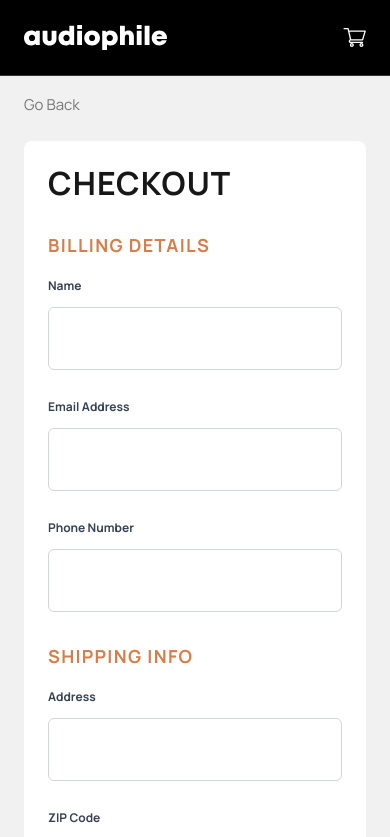
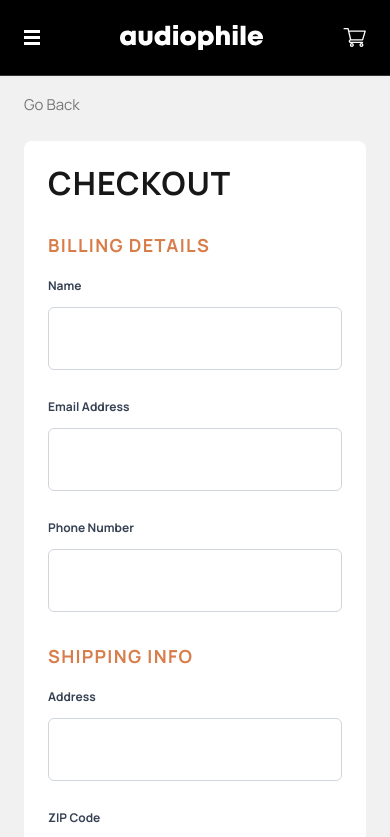
Before and after one commit to python-fuse/u_Audiophile, a Next.js app: page /checkout in a window 390 px wide. Shown: the top 837 px of the page. Built offline with nearby package versions, Linux system fonts and the light colour scheme.

Commit message:
fix: navbar layout

```diff
--- a/components/shared/NavBar.tsx
+++ b/components/shared/NavBar.tsx
@@ -3,17 +3,36 @@ import Image from "next/image";
 import Link from "next/link";
 import { useState } from "react";
 import CartModal from "../cart/CartModal";
+import Categories from "../home/Categories";
 
 const NavBar = ({ className = "" }: { className?: string }) => {
   const [isCartOpen, setIsCartOpen] = useState(false);
+  const [isMobileMenuOpen, setIsMobileMenuOpen] = useState(false);
 
   return (
     <>
       <header
-        className={`bg-black h-[76px] flex items-center container-p justify-between border-b border-white/20 ${className}`}
+        className={`bg-black h-[76px] flex items-center container-p justify-between border-b border-white/20 relative z-50 ${className}`}
       >
-        {/* title link */}
-        <Link href="/">
+        {/* Left side - Hamburger (mobile/tablet) */}
+        <button
+          className="lg:hidden"
+          onClick={() => setIsMobileMenuOpen(!isMobileMenuOpen)}
+          aria-label="Toggle menu"
+        >
+          <Image
+            src="/assets/shared/tablet/icon-hamburger.svg"
+            alt="Menu"
+            width={16}
+            height={15}
+          />
+        </button>
+
+        {/* Logo - Centered on tablet, left on mobile & desktop */}
+        <Link
+          href="/"
+          className="md:absolute md:left-1/2 md:-translate-x-1/2 lg:static lg:transform-none"
+        >
           <Image
             src={"/assets/logo.svg"}
             alt="Audiophile logo"
@@ -23,7 +42,8 @@ const NavBar = ({ className = "" }: { className?: string }) => {
           />
         </Link>
 
-        <nav className="hidden lg:block">
+        {/* Desktop Navigation */}
+        <nav className="hidden lg:block absolute left-1/2 -translate-x-1/2">
           <ul className="flex gap-8 text-white font-bold text-sm uppercase">
             <li className="duration-300 hover:text-primary">
               <Link href="/">Home</Link>
@@ -52,6 +72,26 @@ const NavBar = ({ className = "" }: { className?: string }) => {
         </button>
       </header>
 
+      {/* Mobile/Tablet Menu */}
+      {isMobileMenuOpen && (
+        <>
+          {/* Overlay */}
+          <div
+            className="fixed inset-0 bg-black/50 z-30 lg:hidden"
+            onClick={() => setIsMobileMenuOpen(false)}
+          />
+
+          {/* Menu Content */}
+          <div className="fixed top-[76px] left-0 right-0 bg-white z-40 lg:hidden rounded-b-lg">
+            <div className="container-p py-8 md:py-14">
+              <div onClick={() => setIsMobileMenuOpen(false)}>
+                <Categories />
+              </div>
+            </div>
+          </div>
+        </>
+      )}
+
       {/* Cart Modal */}
       <CartModal isOpen={isCartOpen} onClose={() => setIsCartOpen(false)} />
     </>
```
